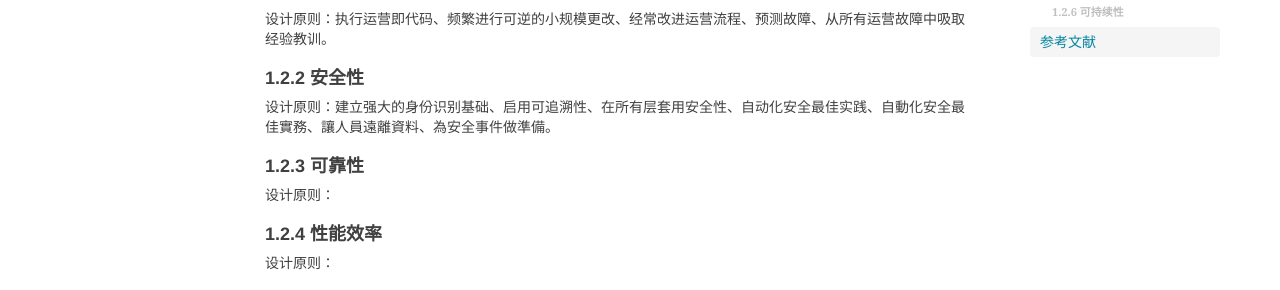
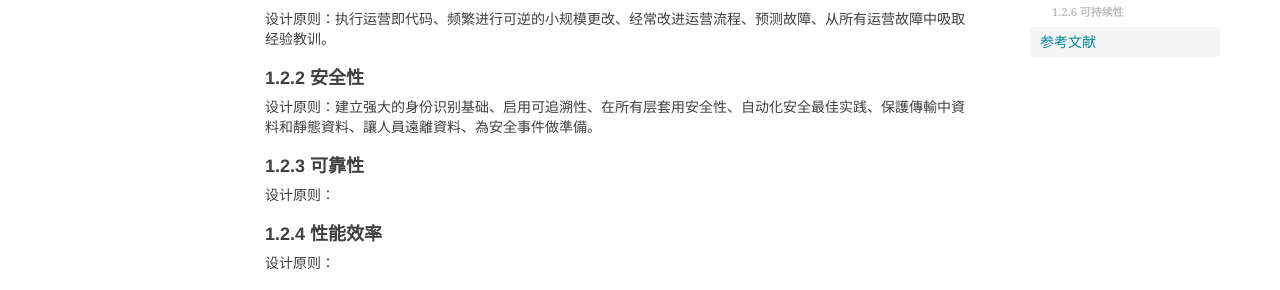
Before and after one commit to shihai1991/shihai1991.github.io, a Jekyll site: the page built from _posts/2023-02-27-AWS卓越架构原则.md, in a window 1280 px wide. Shown: the part 798-1088 px from the top of the page. Built offline with Jekyll 4.4.1, drawn with Linux system fonts in a browser that asks for light colours; nearby versions of some CDN libraries; comment, search, counter and statistics services are not loaded.

Commit message:
Update 2023-02-27-AWS卓越架构原则.md

```diff
--- a/_posts/2023-02-27-AWS卓越架构原则.md
+++ b/_posts/2023-02-27-AWS卓越架构原则.md
@@ -19,7 +19,7 @@ time: '2023.02.27 11:33:00'
 ### 1.2.1 卓越运营
 设计原则：执行运营即代码、频繁进行可逆的小规模更改、经常改进运营流程、预测故障、从所有运营故障中吸取经验教训。
 ### 1.2.2 安全性
-设计原则：建立强大的身份识别基础、启用可追溯性、在所有层套用安全性、自动化安全最佳实践、自動化安全最佳實務、讓人員遠離資料、為安全事件做準備。
+设计原则：建立强大的身份识别基础、启用可追溯性、在所有层套用安全性、自动化安全最佳实践、保護傳輸中資料和靜態資料、讓人員遠離資料、為安全事件做準備。
 ### 1.2.3 可靠性
 设计原则：
 ### 1.2.4 性能效率
```
